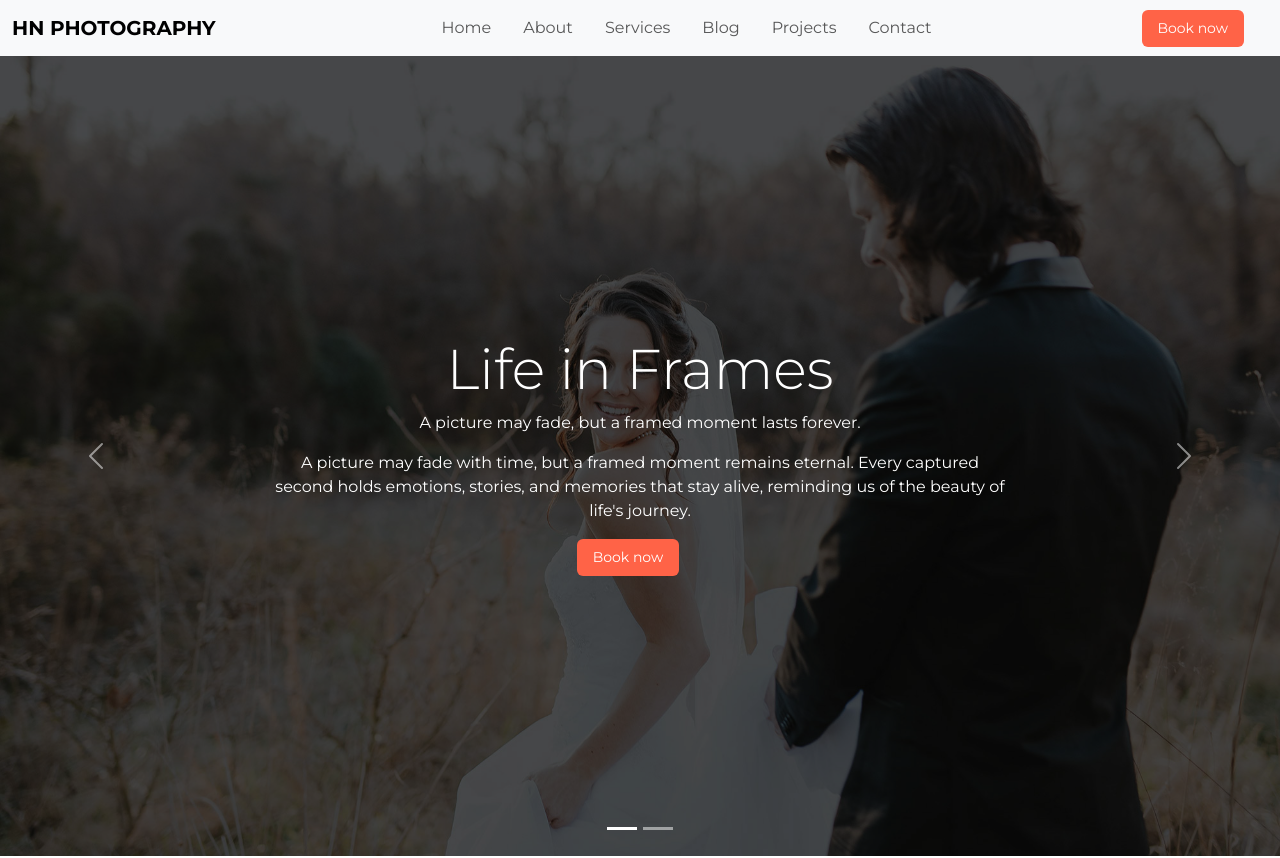
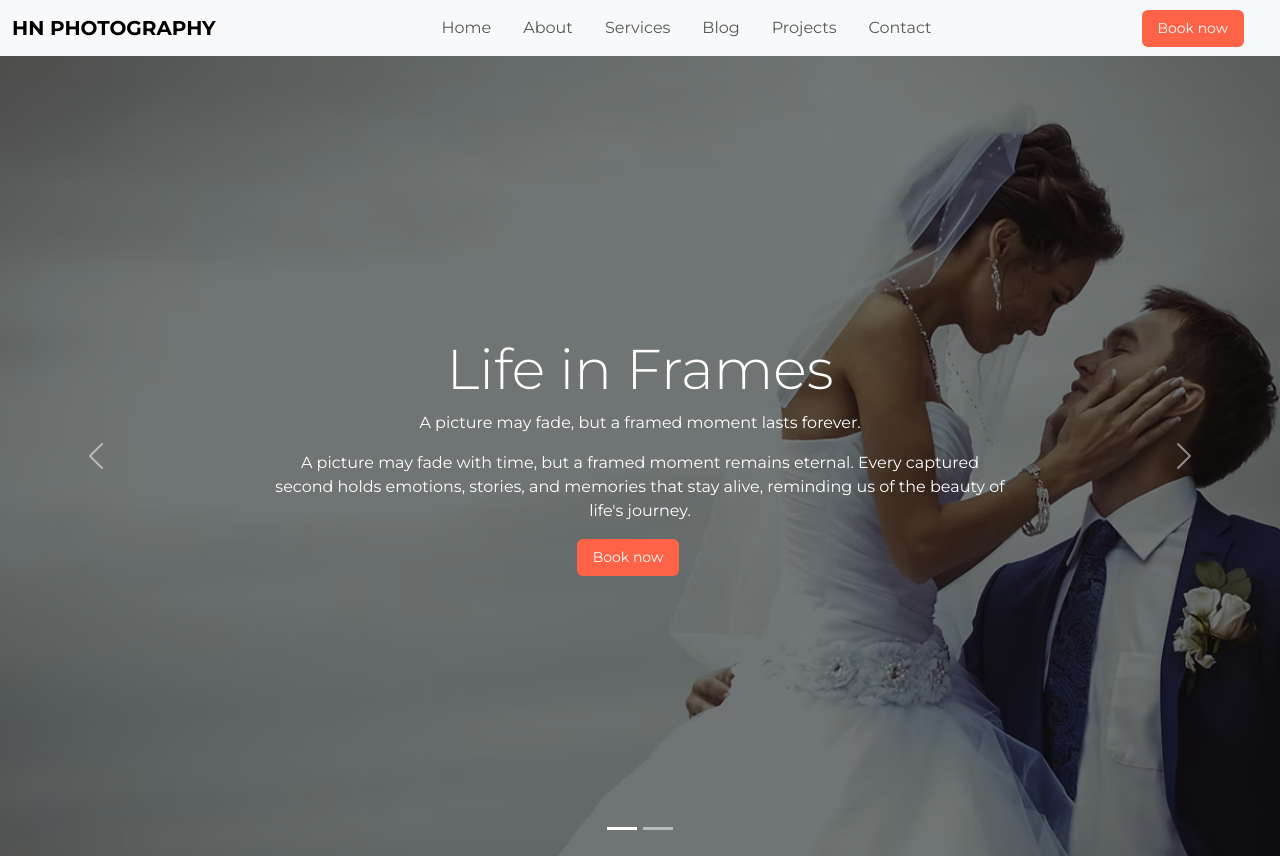
Before and after one commit to jananisree96/HN-photography-rb, a React (Vite) app in the folder react-bs/: page / in a window 1280 px wide. Shown: the top 858 px of the page. Built offline with nearby package versions, Linux system fonts and the light colour scheme.

Commit message:
banner changes

```diff
--- a/react-bs/src/components/Banner.jsx
+++ b/react-bs/src/components/Banner.jsx
@@ -10,7 +10,7 @@ const Banner = () => {
     <Carousel>
       <Carousel.Item>
         <div className="position-relative text-center">
-          <img className="w-100 vh-100 object-fit-cover" src={bannertwo} alt="Capturing Moments" />
+          <img className="w-100 vh-100 object-fit-cover" src={banner} alt="Capturing Moments" />
           <div className="overlay position-absolute top-0 start-0 w-100 h-100"></div>
           <Container className="position-absolute top-50 start-50 translate-middle text-white">
             <Row className="justify-content-center">
@@ -31,7 +31,7 @@ const Banner = () => {
 
       <Carousel.Item>
         <div className="position-relative text-center">
-          <img className="w-100 vh-100 object-fit-cover" src={banner} alt="Every Picture Tells a Story" />
+        <img className="w-100 vh-100 object-fit-cover" src={bannertwo} alt="Every moment captured beautifully" />
           <div className="overlay position-absolute top-0 start-0 w-100 h-100"></div>
           <Container className="position-absolute top-50 start-50 translate-middle text-white">
             <Row className="justify-content-center">
```
